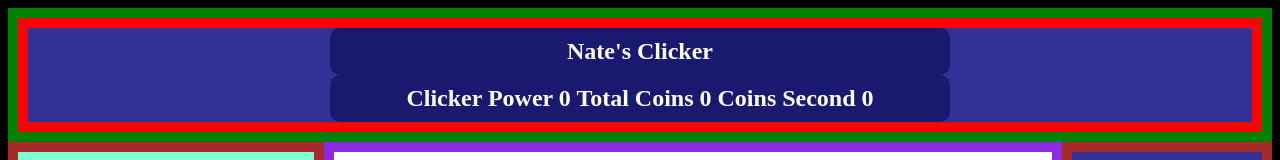
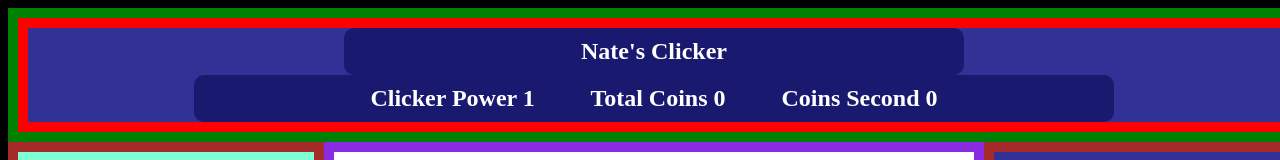
Before and after one commit to Zythan/NatesClicker, a plain HTML site: page index.html in a window 1280 px wide. Shown: the top 160 px of the page. Drawn offline with Linux system fonts and the light colour scheme.

Commit message:
Slight display adjustments, added Click Power update to updatescore

```diff
--- a/index.html
+++ b/index.html
@@ -14,9 +14,9 @@
                     <span class="game-title">Nate's Clicker</span>
                     <!--Score Container at Top Center-->
                     <div class="score-container unselectable">
-                        Clicker Power <span id="clicker-power" >0</span>
-                        Total Coins   <span id="score"         >0</span>
-                        Coins Second  <span id="scorepersecond">0</span>
+                        Clicker Power <span id="clicker-power"  style="padding-right:50px">0</span>
+                        Total Coins   <span id="score"          style="padding-right:50px">0</span>
+                        Coins Second  <span id="scorepersecond"                           >0</span>
                     </div>
                 </div>
             </div>
--- a/main.css
+++ b/main.css
@@ -1,7 +1,7 @@
 /*Display Grid Section*/
 .display-container {
     display: grid;
-    grid-template-columns: [col] auto [col2] auto [col3] auto;
+    grid-template-columns: [col] 25% [col2] auto [col3] 25%;
     grid-template-rows   : [row] auto [row2] auto
 
 }
@@ -58,7 +58,7 @@
 .score-container {
     background-color: midnightblue;/*rgba(238,238,238,.6);*/
     text-align      : center;
-    width           : 600px;
+    width           : 900px;
     padding         : 10px;
     border-radius   : 10px;
     color           : white;
--- a/main.js
+++ b/main.js
@@ -212,6 +212,7 @@ var display = {
     updateScore: function() {
         document.getElementById("score").innerHTML =  game.score;
         document.getElementById("scorepersecond").innerHTML =  game.getScorePerSecond();
+        document.getElementById("clicker-power").innerHTML =  game.clickValue;
         document.title = game.score + " coins - Nate's Clicker";
     },
 
```
